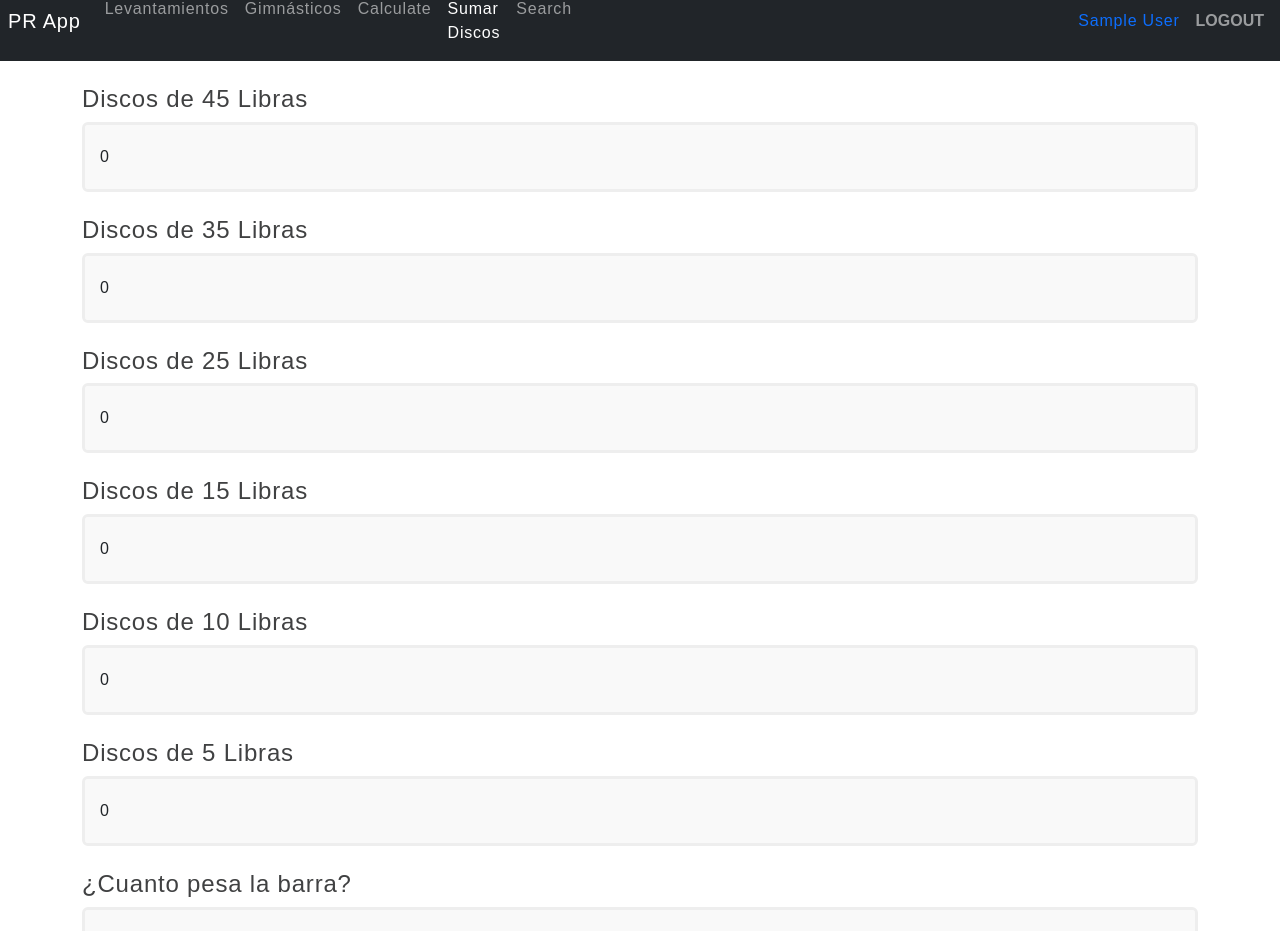
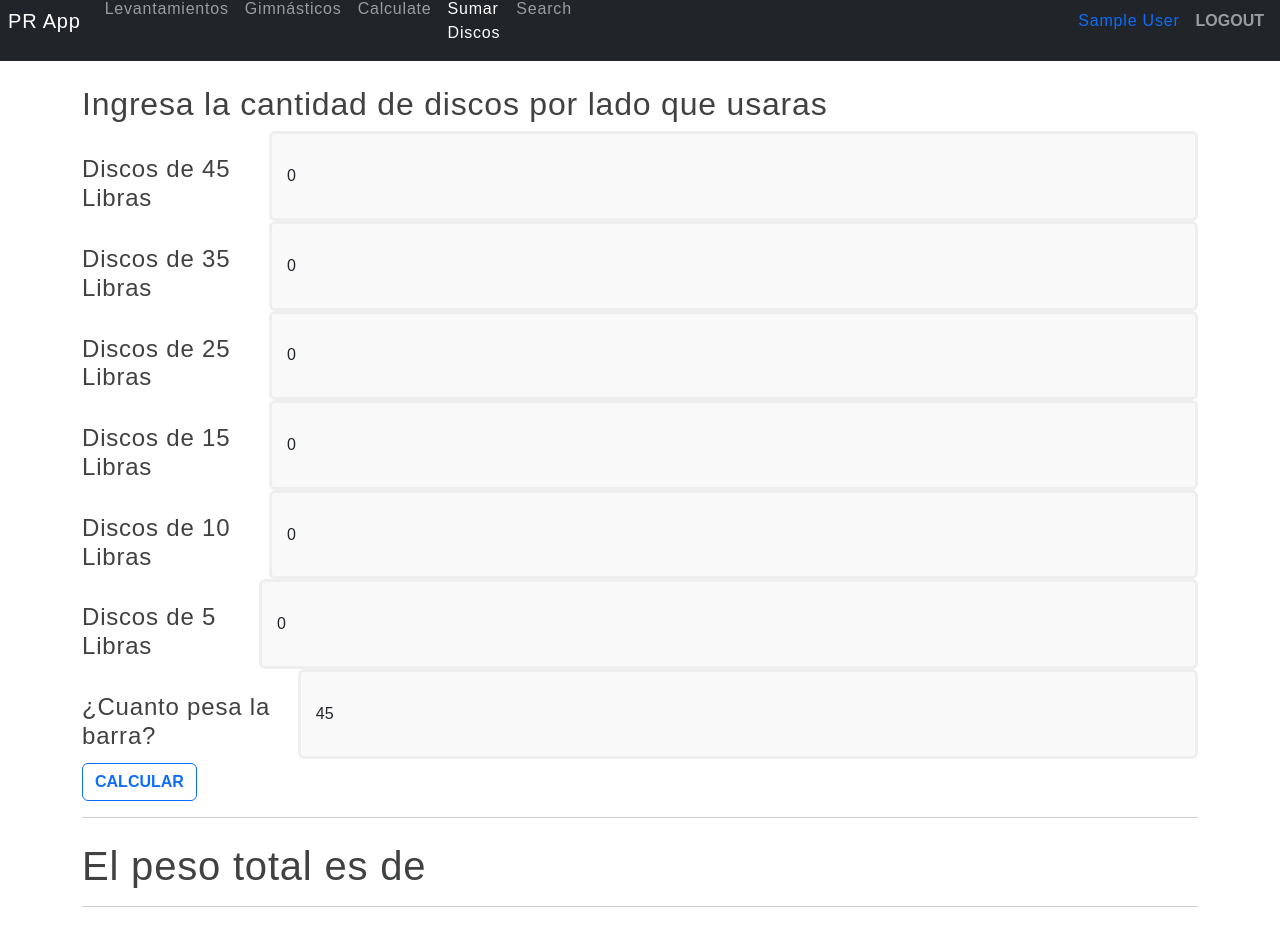
Before and after one commit to jpbalut/PRapp, a React (Vite) app: page /sumplates in a window 1280 px wide. Shown: the part 19-950 px from the top of the page. Built offline with nearby package versions, Linux system fonts and the light colour scheme; sample sign-in values are in the browser's storage.

Commit message:
flex inputs

```diff
--- a/src/workouts/components/CalculateTotal.jsx
+++ b/src/workouts/components/CalculateTotal.jsx
@@ -4,6 +4,6 @@ export const CalculateTotal = ( {fourtyfive, thirtyfive, twentyfive, fifteenfive
   const oneSideWeight = 45*fourtyfive+35*thirtyfive+25*twentyfive+15*fifteenfive+10*ten+5*five
   const totalWeight = ((oneSideWeight*2)+barraWeight*1)
     return (
-    <div>{totalWeight}</div>
+    <div><h1><b>{totalWeight}</b></h1></div>
   )
 }
--- a/src/workouts/pages/SumPlatesPage.jsx
+++ b/src/workouts/pages/SumPlatesPage.jsx
@@ -36,9 +36,11 @@ export const SumPlatesPage = () => {
 
     return (
         <>
-            <div>
+
+                <h2 className='mt-4'>Ingresa la cantidad de discos por lado que usaras</h2>
             {/* <div className='mt-4'> */}
                 <form onSubmit={onCalculateSubmit}>
+                    <div className= "d-flex flex-row">
                         <h4 className='mt-4'>Discos de 45 Libras</h4>
                         <input type="float"
                         placeholder="Calcular pesos"
@@ -48,6 +50,8 @@ export const SumPlatesPage = () => {
                         value = {fourtyFivePlate}
                         onChange = {onInputChange}
                         />
+                    </div>
+                    <div className= "d-flex flex-row">
                         <h4 className='mt-4'>Discos de 35 Libras</h4>
                         <input type="float"
                             placeholder="Calcular pesos"
@@ -57,6 +61,8 @@ export const SumPlatesPage = () => {
                             value = {thirtyFivePlate}
                             onChange = {onInputChange}
                         />
+                    </div>
+                    <div className= "d-flex flex-row" >
                     <h4 className='mt-4'>Discos de 25 Libras</h4>
                     <input type="float"
                         placeholder="Calcular pesos"
@@ -65,7 +71,8 @@ export const SumPlatesPage = () => {
                         autoComplete="off"
                         value = {twentyFivePlate}
                         onChange = {onInputChange}
-                    />
+                    /></div>
+                    <div className= "d-flex flex-row">
                     <h4 className='mt-4'>Discos de 15 Libras</h4>
                     <input type="float"
                         placeholder="Calcular pesos"
@@ -74,7 +81,8 @@ export const SumPlatesPage = () => {
                         autoComplete="off"
                         value = {fifteenPlate}
                         onChange = {onInputChange}
-                    />
+                    /></div>
+                    <div className= "d-flex flex-row">
                         <h4 className='mt-4'>Discos de 10 Libras</h4>
                     <input type="float"
                         placeholder="Calcular pesos"
@@ -83,7 +91,8 @@ export const SumPlatesPage = () => {
                         autoComplete="off"
                         value = {tenPlate}
                         onChange = {onInputChange}
-                    />
+                    /></div>
+                    <div className= "d-flex flex-row">
                         <h4 className='mt-4'>Discos de 5 Libras</h4>
                     <input type="float"
                         placeholder="Calcular pesos"
@@ -92,8 +101,10 @@ export const SumPlatesPage = () => {
                         autoComplete="off"
                         value = {fivePlate}
                         onChange = {onInputChange}
-                    />
+                    /></div>
+                     <div className= "d-flex flex-row">
                         <BarSelector barraWeight={barraWeight} onchangevar= {onInputChange}/>
+                    </div>
                      <button
                         className="btn btn-outline-primary mt-1"
                     >
@@ -103,13 +114,9 @@ export const SumPlatesPage = () => {
                 </form>
 
 
-                </div>
-            {/* </div> */}
-
-            <h4 className='mt-4'>Resultados</h4>
+                <h1 className='mt-4'>  El peso total es de </h1>
                 <hr />
                 <CalculateTotal fourtyfive={q} thirtyfive={q2} twentyfive={q3} fifteenfive={q4} ten={q5} five={q6} barraWeight={q7}/>
-
 
 
         </>
```
Also changed, not shown: 3 other files (tests, documents, lock files or other folders). Lines whose indentation alone changed are shown as unchanged.
